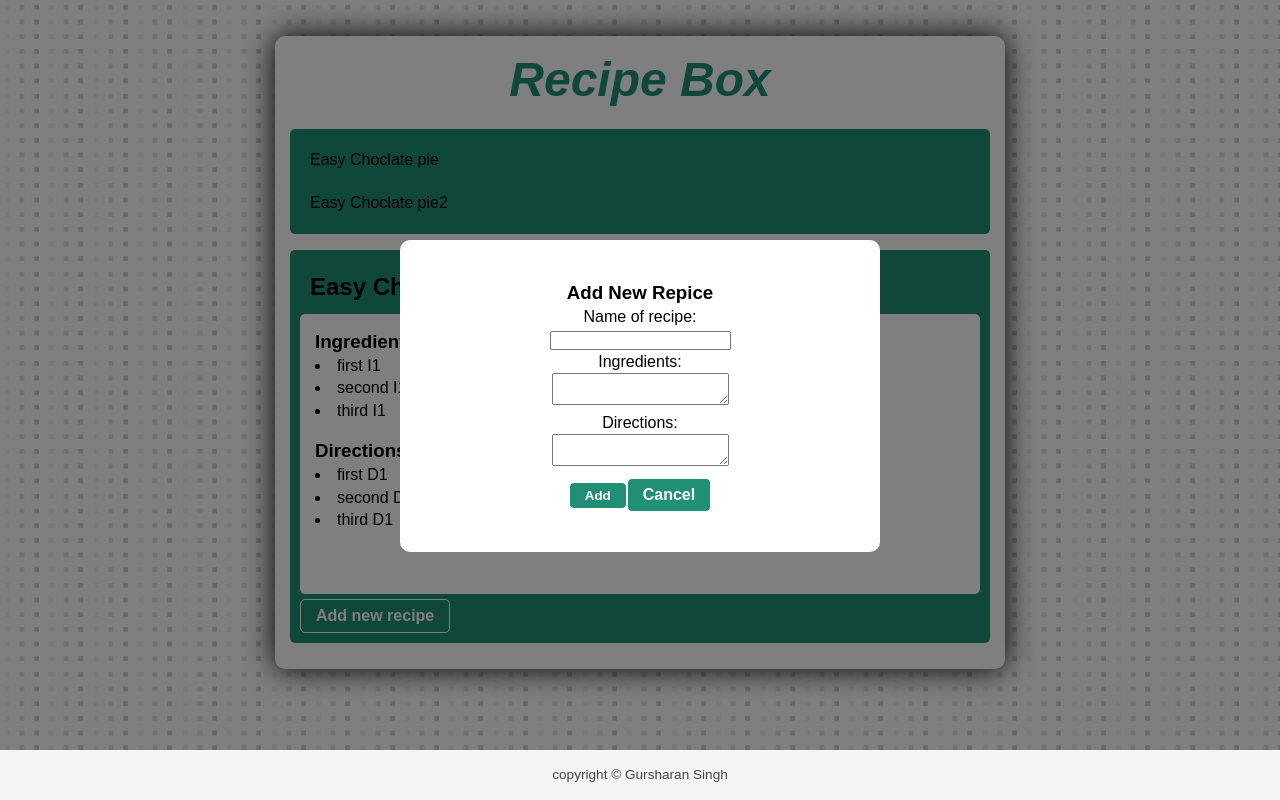
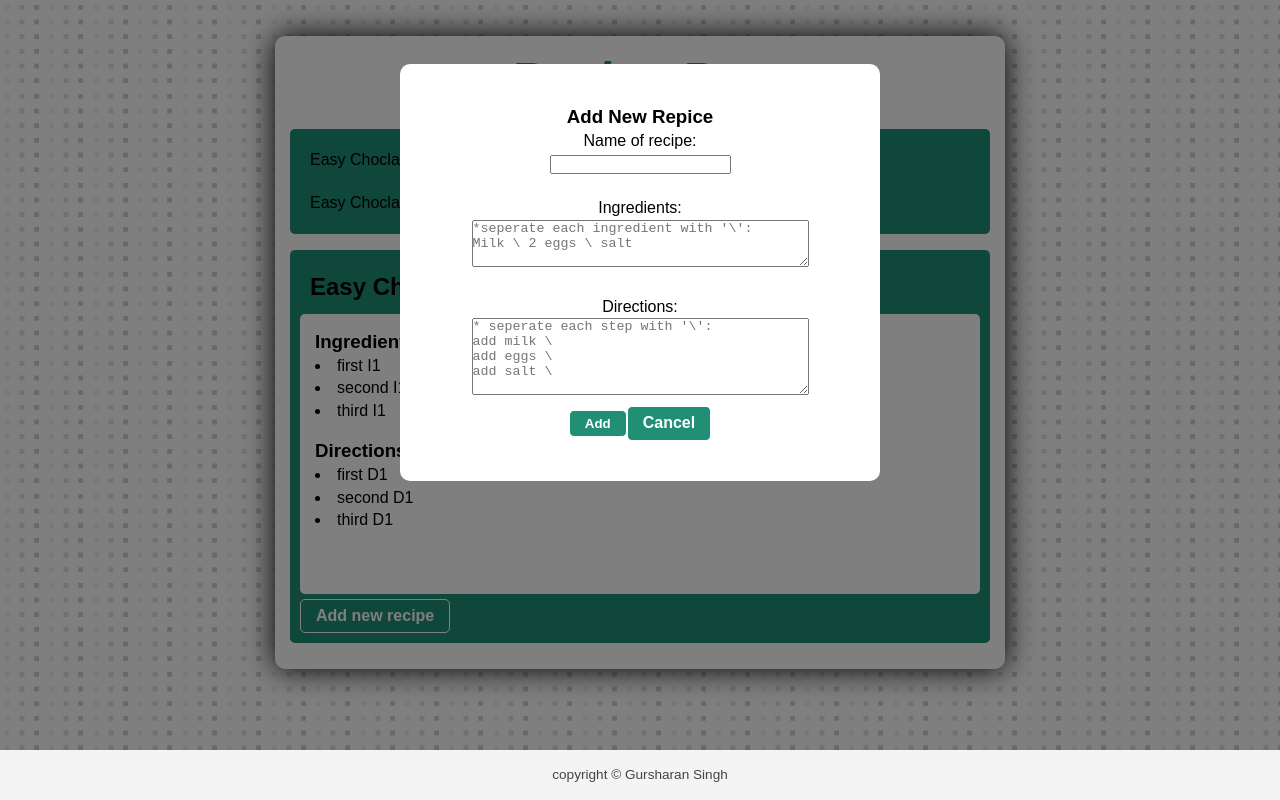
Before and after one commit to gursharan4312/recipebox, a React (Create React App) app: page /addrecipe in a window 1280 px wide. Built offline with nearby package versions, Linux system fonts and the light colour scheme.

Commit message:
add recipe modal added

```diff
--- a/src/App.css
+++ b/src/App.css
@@ -110,7 +110,7 @@ footer{
 .modalContainer{
   width: 60vh;
   position: relative;
-  margin: 30vh auto;
+  margin: 8vh auto;
   background: #fff;
   padding: 40px;
   border-radius: 10px;
--- a/src/components/AddRecipe.js
+++ b/src/components/AddRecipe.js
@@ -13,11 +13,14 @@ class AddRecipe extends Component{
           <div className="modalBody">
             <form>
               <label htmlFor="name">Name of recipe:</label><br/>
-              <input type="text" id="name"/><br/>
+              <input type="text" id="name"/><br/><br/>
+
               <label htmlFor="ingredientInput">Ingredients:</label><br/>
-              <textarea id="ingredientInput"></textarea><br/>
+              <textarea id="ingredientInput" rows="3" cols="40" placeholder="*seperate each ingredient with '\':&#10;Milk \ 2 eggs \ salt"></textarea><br/><br />
+
               <label htmlFor="directionInput">Directions:</label><br/>
-              <textarea id="directionInput"></textarea><br/>
+              <textarea id="directionInput" rows="5" cols="40" placeholder="* seperate each step with '\': &#10;add milk \&#10;add eggs \&#10;add salt \"></textarea><br/>
+
               <input className="btn" type="submit" value="Add" style={{}}/>
               <Link to="/" className="btn">Cancel</Link>
             </form>
```
